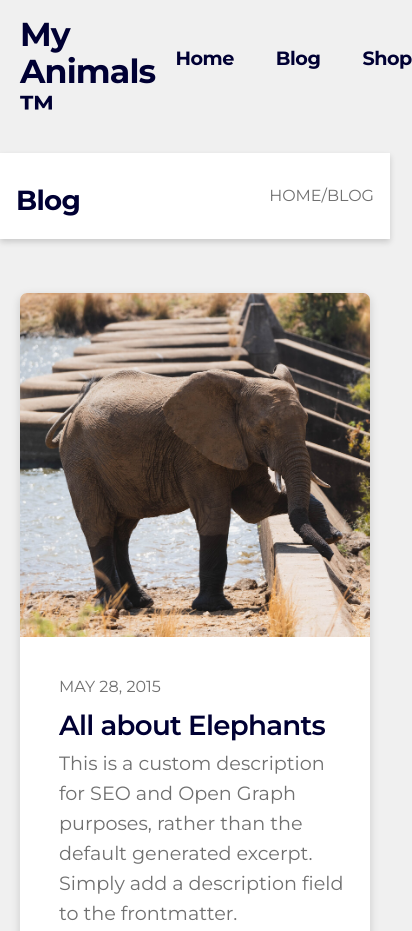
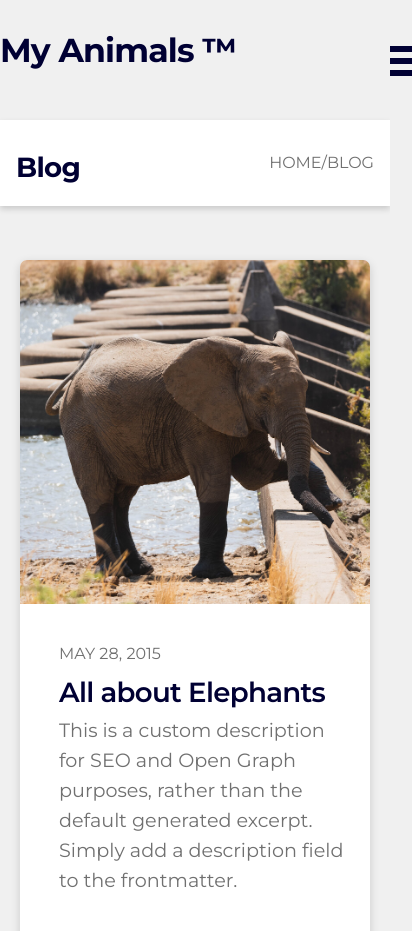
Before and after one commit to christoff-linde/gatsby-blog-starter, a Gatsby site: page / in a window 390 px wide. Shown: the top 931 px of the page, 412 px wide, since content can reach past the window. Built offline with nearby package versions, Linux system fonts and the light colour scheme; Gatsby itself is replaced by a stand-in of ours.

Commit message:
Add hamburger menu for mobile
The hamburger menu is implemented with the help of react-burger-menu

```diff
--- a/src/components/navbar.js
+++ b/src/components/navbar.js
@@ -1,16 +1,25 @@
-import * as React from 'react'
+import * as React from "react"
 
-import { Link } from 'gatsby';
+import { useState } from "react"
+import { Link } from "gatsby"
+import { stack as Menu } from "react-burger-menu"
+import styled from "styled-components"
 
 const Navbar = () => {
+    const [menuState, setMenuOpen] = useState({ menuOpen: false });
+
+    const closeMenu = () => {
+        setMenuOpen({ menuOpen: false })
+    }
+
     return (
-        <nav className="nav-bar">
-            <h1 className="main-heading">
+        <TopNav>
+            <h2>
                 <Link to="/">
                     My Animals &trade;
                 </Link>
-            </h1>
-            <div className="aside-container">
+            </h2>
+            <NavItems>
                 <h5>
                     <Link to="/">Home</Link>
                 </h5>
@@ -20,9 +29,139 @@
                 <h5>
                     <Link to="/">Shop</Link>
                 </h5>
-            </div>
-        </nav>
+            </NavItems>
+            <SideMenu>
+                <Menu width={'100%'} right isOpen={menuState.menuOpen}>
+                    <Logo>
+                        <h2>
+                            <Link to="/">
+                                My Animals &trade;
+                            </Link>
+                        </h2>
+                    </Logo>
+                    <h5>
+                        <Link to="/" onClick={() => closeMenu()}>Home</Link>
+                    </h5>
+                    <h5>
+                        <Link to="/" onClick={() => closeMenu()}>Blog</Link>
+                    </h5>
+                    <h5>
+                        <Link to="/" onClick={() => closeMenu()}>Shop</Link>
+                    </h5>
+                </Menu>
+            </SideMenu>
+        </TopNav>
     )
 }
 
+const TopNav = styled.div`
+  display: flex;
+  flex-direction: row;
+  justify-content: space-between;
+  align-items: center;
+  overflow: hidden;
+  z-index: 1101;
+  top: 0;
+  max-width: 1432px;
+  width: 100%;
+  margin: 0 auto;
+`
+
+const NavItems = styled.div`
+  display: flex;
+  flex-direction: row;
+  flex-wrap: nowrap;
+  justify-content: space-between;
+  align-items: center;
+  margin-top: 1em;
+  gap: 42px;
+
+  @media(max-width: 721px) {
+    display: none;
+  }
+`
+
+const Logo = styled.div`
+    h2 {
+        color: #F0F0F0;
+    }
+`
+
+const SideMenu = styled.div`
+    .bm-item {
+      display: inline-block;
+      text-decoration: none;
+      margin-bottom: 10px;
+      color: #F0F0F0;
+      transition: color 0.2s;
+    }
+
+    .bm-item:hover {
+      color: white;
+    }
+
+    .bm-burger-button {
+      position: fixed;
+      width: 36px;
+      height: 30px;
+    }
+
+    .bm-burger-bars {
+      background: #000033;
+    }
+
+    .bm-cross-button {
+      height: 42px;
+      width: 42px;
+    }
+
+    .bm-cross {
+      background: #F0F0F0;
+      border-radius: 3px;
+    }
+
+    .bm-menu {
+      background: #373a47;
+      padding: 2.5em 1.5em 0;
+    }
+
+    .bm-morph-shape {
+      fill: #373a47;
+    }
+
+    .bm-item-list {
+      color: #b8b7ad;
+    }
+
+    .bm-overlay {
+      background: #000033;
+    }
+    @media(min-width: 720px) {
+      display: none;
+    }
+`
+
+// const Navbar = () => {
+//     return (
+//         <nav className="nav-bar">
+//             <h2>
+//                 <Link to="/">
+//                     My Animals &trade;
+//                 </Link>
+//             </h2>
+//             <div className="aside-container">
+//                 <h5>
+//                     <Link to="/">Home</Link>
+//                 </h5>
+//                 <h5>
+//                     <Link to="/">Blog</Link>
+//                 </h5>
+//                 <h5>
+//                     <Link to="/">Shop</Link>
+//                 </h5>
+//             </div>
+//         </nav>
+//     )
+// }
+
 export default Navbar;
--- a/src/style.css
+++ b/src/style.css
@@ -573,6 +573,11 @@
   width: 100%;
 }
 
+.bm-menu {
+  font-family: var(--fontFamily-sans);
+  color: var(--color-text-light);
+}
+
 /* Media queries */
 
 @media (max-width: 42rem) {
```
Also changed, not shown: 2 other files.
